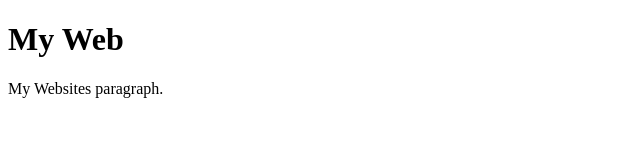
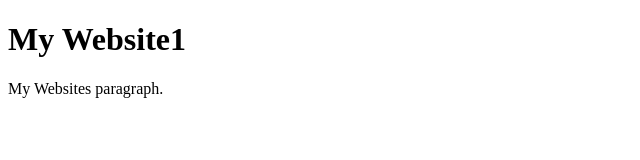
Before and after one commit to Faiqa1234/MyRepo, a plain HTML site: page index.html in a window 1280 px wide. Shown: the whole page, without its empty margins (0-640 px from the left). Drawn offline with Linux system fonts and the light colour scheme.

Commit message:
changes heading

```diff
--- a/index.html
+++ b/index.html
@@ -5,7 +5,7 @@
 </head>
 <body>
 
-<h1>My Web</h1>
+<h1>My Website1</h1>
 <p>My Websites paragraph.</p>
 
 </body>
```
